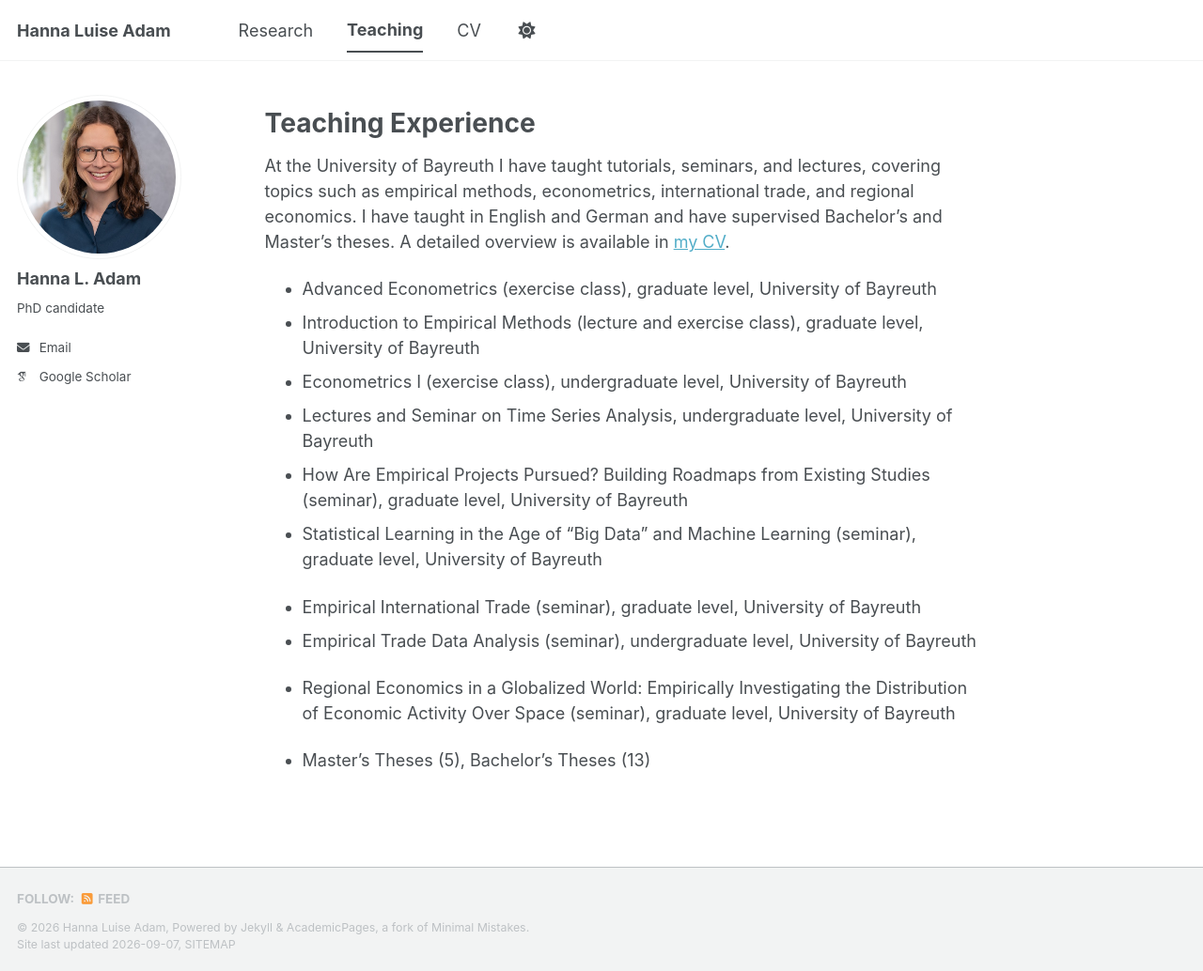
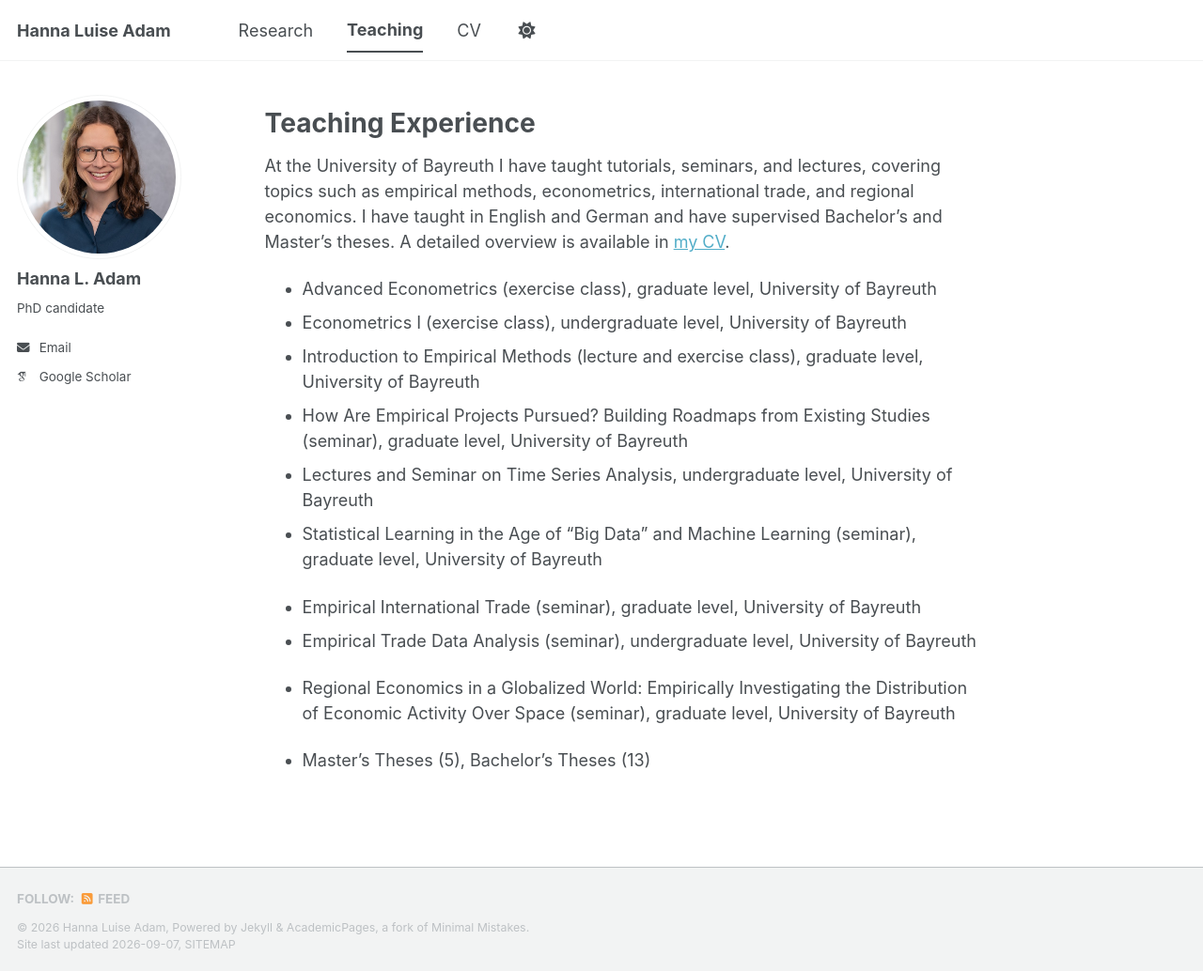
Before and after one commit to hanna-l-adam/hanna-l-adam.github.io, a Jekyll site: the page built from _pages/teaching.md, in a window 1280 px wide and 1034 px high. Shown: the whole window at 94% size. Built offline with Jekyll 4.4.1, drawn with Linux system fonts in a browser that asks for light colours; some web fonts are replaced; a script bundle is joined from its source files by our own code; library files that are not in the unit come from our copies.

```diff
--- a/_pages/teaching.md
+++ b/_pages/teaching.md
@@ -8,10 +8,10 @@ author_profile: true
 At the University of Bayreuth I have taught tutorials, seminars, and lectures, covering topics such as empirical methods, econometrics, international trade, and regional economics. I have taught in English and German and have supervised Bachelor's and Master's theses. A detailed overview is available in <a href="/files/CV_HannaAdam_Eng.pdf" target="_blank">my CV</a>.
 
 - Advanced Econometrics (exercise class), graduate level, University of Bayreuth
+- Econometrics I (exercise class), undergraduate level, University of Bayreuth
 - Introduction to Empirical Methods (lecture and exercise class), graduate level, University of Bayreuth
-- Econometrics I (exercise class), undergraduate level, University of Bayreuth
+- How Are Empirical Projects Pursued? Building Roadmaps from Existing Studies (seminar), graduate level, University of Bayreuth
 - Lectures and Seminar on Time Series Analysis, undergraduate level, University of Bayreuth
-- How Are Empirical Projects Pursued? Building Roadmaps from Existing Studies (seminar), graduate level, University of Bayreuth
 - Statistical Learning in the Age of "Big Data" and Machine Learning (seminar), graduate level, University of Bayreuth
 
 - Empirical International Trade (seminar), graduate level, University of Bayreuth
```
